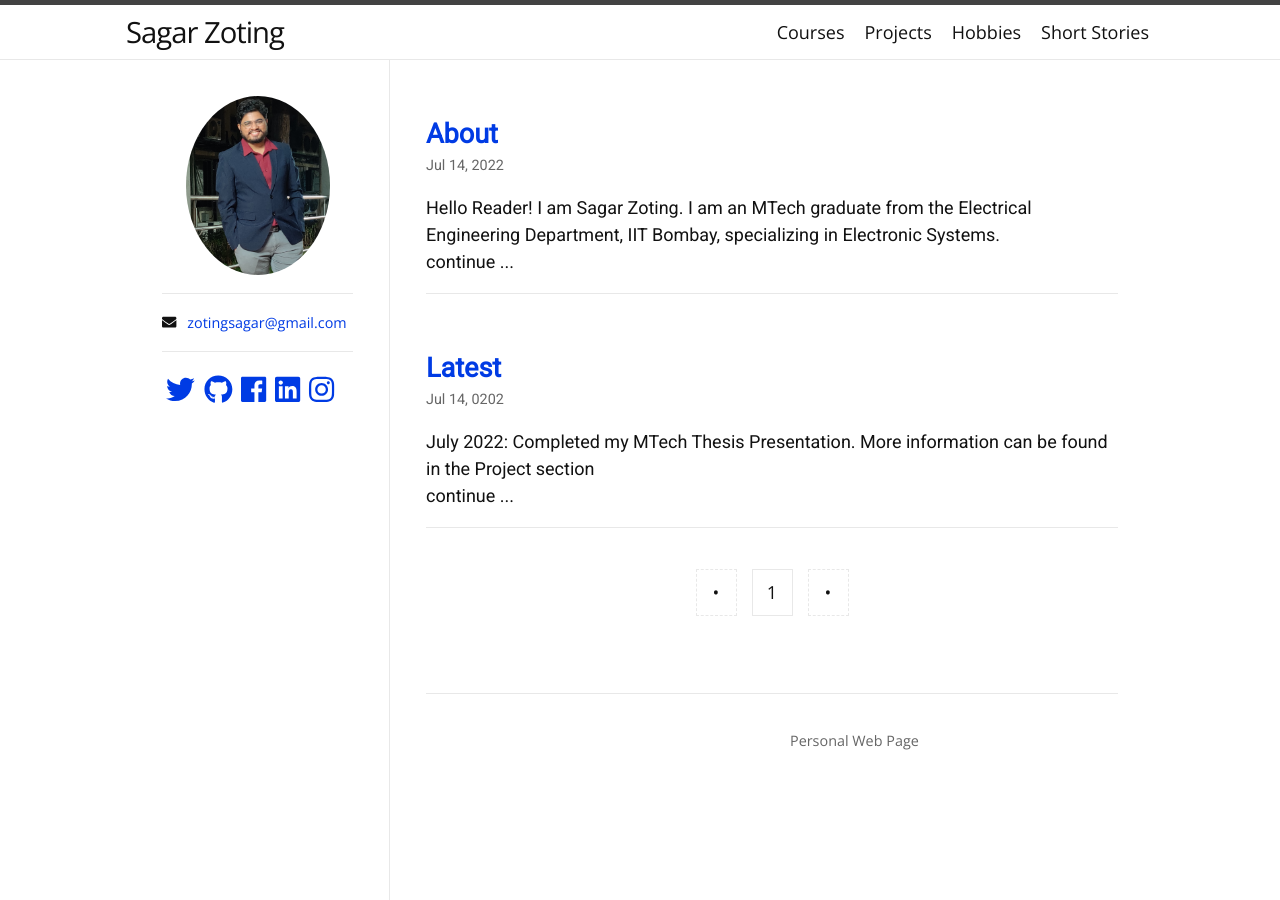
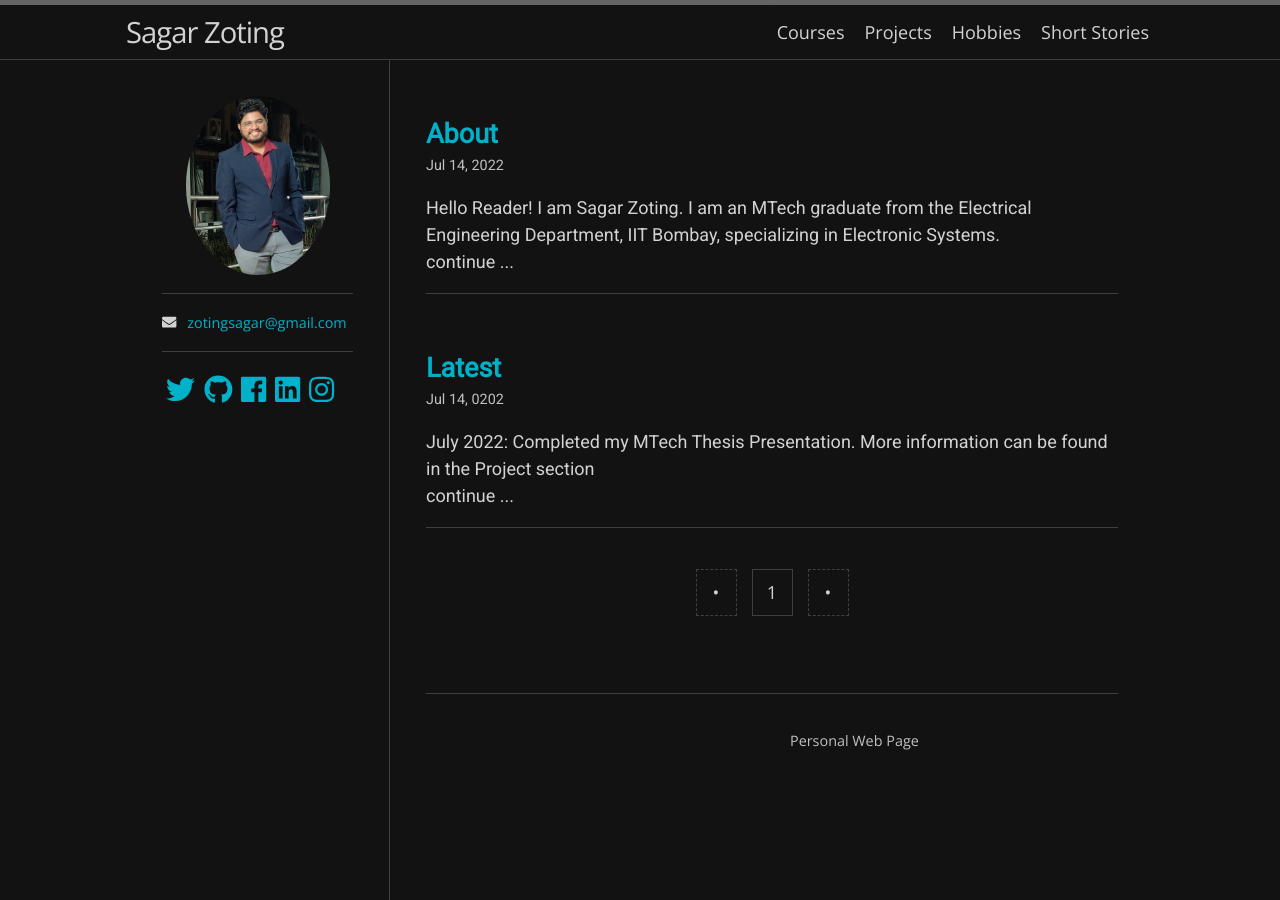
Before and after one commit to zotingsagar/zotingsagar.github.io, a Jekyll site: the page built from index.html, in a window 1280 px wide. Built offline with Jekyll 4.4.1, drawn with Linux system fonts in a browser that asks for light colours; nearby versions of some CDN libraries; some web fonts are replaced; the list of posts is cut into pages by our own code.

Commit message:
Update _config.yml

```diff
--- a/_config.yml
+++ b/_config.yml
@@ -20,7 +20,7 @@ remote_theme: ngzhio/jekyll-theme-hamilton
 # disqus:
 # Jekyll
 # ======
-skin: daylight
+skin: midnight
 subscribe: false
 
 exclude:
```
